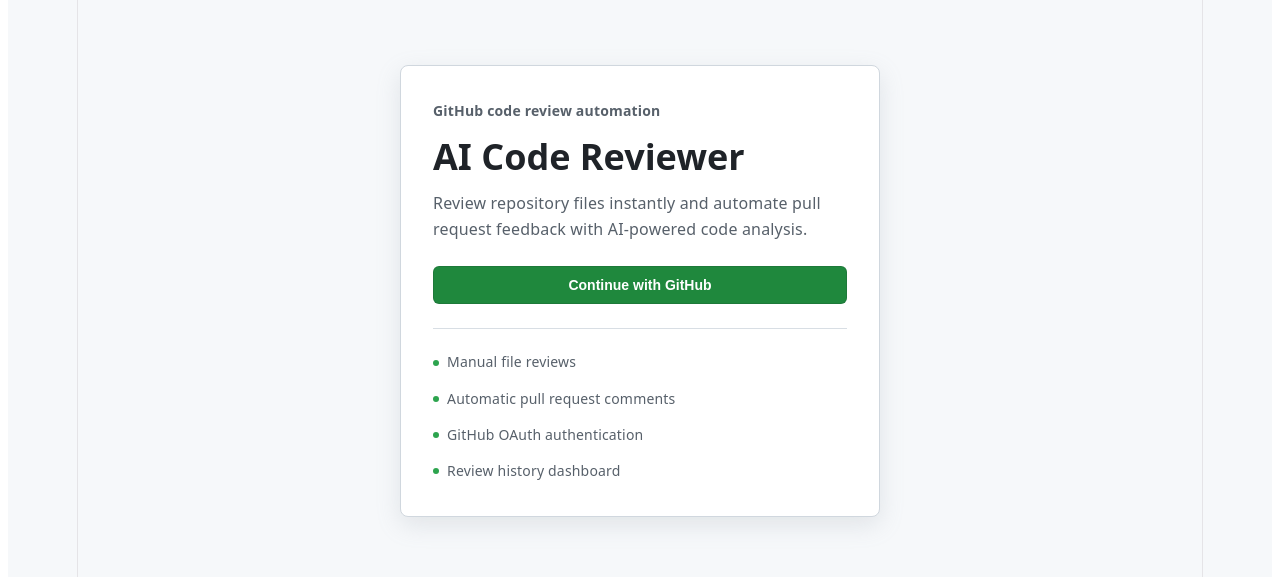
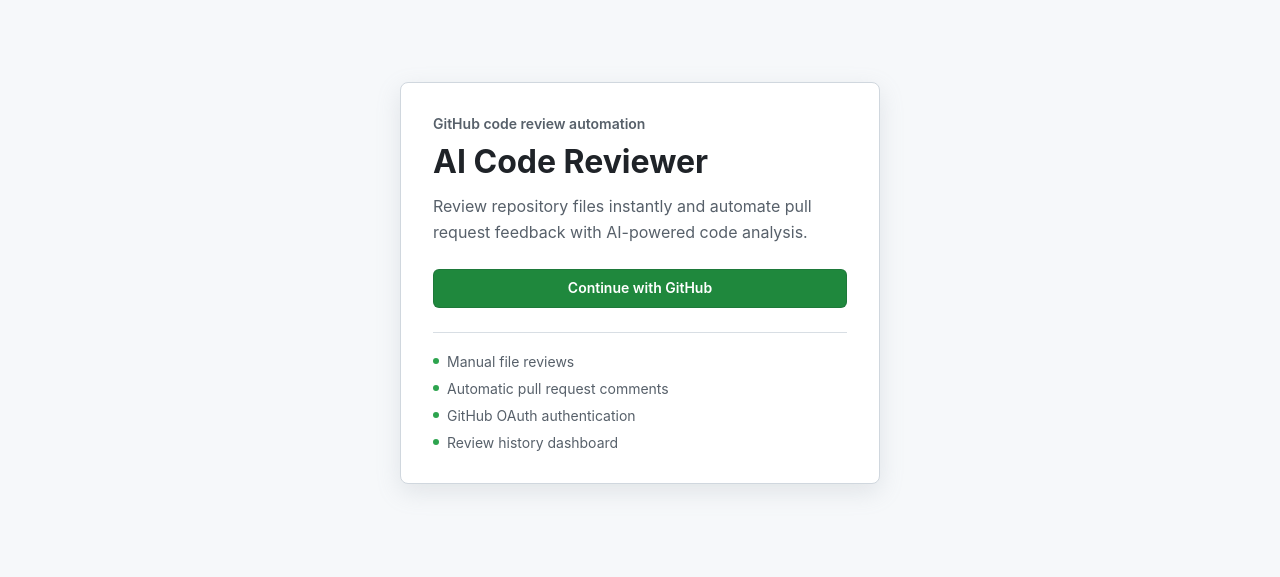
Before and after one commit to Shweta6734pal/ai-code-reviewer, a React app in the folder frontend/: page / in a window 1280 px wide. Shown: the part 117-694 px from the top of the page. Built offline with nearby package versions, Linux system fonts and the light colour scheme; no server answers; the HTML template or start-up script is replaced by a standard one.

Commit message:
Improve GitHub-inspired frontend UI

```diff
--- a/frontend/src/App.css
+++ b/frontend/src/App.css
@@ -1,44 +1,30 @@
-.login-page{
-  min-height:100vh;
-  display:flex;
-  justify-content:center;
-  align-items:center;
+* {
+  box-sizing: border-box;
 }
 
-.login-card{
-  background:white;
-  padding:50px;
-  width:500px;
-  max-width:90%;
-  border-radius:24px;
-  box-shadow:0 10px 30px rgba(0,0,0,.1);
+html {
+  background: #0d1117;
 }
 
-.logo{
-  font-size:3rem;
-  font-weight:700;
-  background:linear-gradient(90deg,#7c3aed,#2563eb);
-  -webkit-background-clip:text;
-  color:transparent;
+body {
+  margin: 0;
+  min-width: 320px;
+  min-height: 100vh;
+  background: #0d1117;
+  color: #e6edf3;
+  font-family: -apple-system, BlinkMacSystemFont, "Segoe UI", Helvetica, Arial,
+    sans-serif;
 }
 
-.subtitle{
-  color:#666;
-  margin-bottom:35px;
+button,
+input {
+  font-family: inherit;
 }
 
-.github-btn{
-  background:#24292f;
-  color:white;
-  border:none;
-  padding:16px 28px;
-  border-radius:14px;
-  cursor:pointer;
-  font-size:16px;
-  font-weight:600;
-  transition:.3s;
+button {
+  line-height: 1.2;
 }
 
-.github-btn:hover{
-  transform:translateY(-2px);
+#root {
+  min-height: 100vh;
 }
--- a/frontend/src/index.css
+++ b/frontend/src/index.css
@@ -1,118 +1,77 @@
 :root {
-  --text: #6b6375;
-  --text-h: #08060d;
-  --bg: #fff;
-  --border: #e5e4e7;
-  --code-bg: #f4f3ec;
-  --accent: #aa3bff;
-  --accent-bg: rgba(170, 59, 255, 0.1);
-  --accent-border: rgba(170, 59, 255, 0.5);
-  --social-bg: rgba(244, 243, 236, 0.5);
-  --shadow:
-    rgba(0, 0, 0, 0.1) 0 10px 15px -3px, rgba(0, 0, 0, 0.05) 0 4px 6px -2px;
+  --github-dark: #0d1117;
+  --github-header: #24292f;
+  --github-canvas: #f6f8fa;
+  --github-card: #ffffff;
+  --github-border: #d0d7de;
+  --github-border-muted: #d8dee4;
+  --github-text: #1f2328;
+  --github-muted: #57606a;
+  --github-blue: #0969da;
+  --github-green: #1f883d;
+  --github-green-hover: #1a7f37;
+  --github-danger: #cf222e;
 
-  --sans: system-ui, 'Segoe UI', Roboto, sans-serif;
-  --heading: system-ui, 'Segoe UI', Roboto, sans-serif;
-  --mono: ui-monospace, Consolas, monospace;
-
-  font: 18px/145% var(--sans);
-  letter-spacing: 0.18px;
-  color-scheme: light dark;
-  color: var(--text);
-  background: var(--bg);
+  font-family: -apple-system, BlinkMacSystemFont, "Segoe UI", Helvetica, Arial,
+    sans-serif;
+  color: var(--github-text);
+  background: var(--github-canvas);
   font-synthesis: none;
   text-rendering: optimizeLegibility;
   -webkit-font-smoothing: antialiased;
   -moz-osx-font-smoothing: grayscale;
-
-  @media (max-width: 1024px) {
-    font-size: 16px;
-  }
 }
 
-@media (prefers-color-scheme: dark) {
-  :root {
-    --text: #9ca3af;
-    --text-h: #f3f4f6;
-    --bg: #16171d;
-    --border: #2e303a;
-    --code-bg: #1f2028;
-    --accent: #c084fc;
-    --accent-bg: rgba(192, 132, 252, 0.15);
-    --accent-border: rgba(192, 132, 252, 0.5);
-    --social-bg: rgba(47, 48, 58, 0.5);
-    --shadow:
-      rgba(0, 0, 0, 0.4) 0 10px 15px -3px, rgba(0, 0, 0, 0.25) 0 4px 6px -2px;
-  }
-
-  #social .button-icon {
-    filter: invert(1) brightness(2);
-  }
+* {
+  box-sizing: border-box;
 }
 
-/* body {
-  margin: 0;
-} */
-body{
-  background:#f5f7fb;
+html {
+  min-width: 320px;
+  min-height: 100%;
+  background: var(--github-canvas);
 }
 
-*{
-  box-sizing:border-box;
+body {
+  margin: 0;
+  min-width: 320px;
+  min-height: 100vh;
+  background: var(--github-canvas);
+  color: var(--github-text);
 }
 
 #root {
-  width: 1126px;
-  max-width: 100%;
-  margin: 0 auto;
-  text-align: center;
-  border-inline: 1px solid var(--border);
-  min-height: 100svh;
-  display: flex;
-  flex-direction: column;
-  box-sizing: border-box;
+  min-height: 100vh;
+}
+
+button,
+input,
+textarea,
+select {
+  font: inherit;
+}
+
+button {
+  line-height: 1.2;
+}
+
+a {
+  color: var(--github-blue);
+  text-decoration: none;
+}
+
+a:hover {
+  text-decoration: underline;
 }
 
 h1,
-h2 {
-  font-family: var(--heading);
-  font-weight: 500;
-  color: var(--text-h);
-}
-
-h1 {
-  font-size: 56px;
-  letter-spacing: -1.68px;
-  margin: 32px 0;
-  @media (max-width: 1024px) {
-    font-size: 36px;
-    margin: 20px 0;
-  }
-}
-h2 {
-  font-size: 24px;
-  line-height: 118%;
-  letter-spacing: -0.24px;
-  margin: 0 0 8px;
-  @media (max-width: 1024px) {
-    font-size: 20px;
-  }
-}
+h2,
+h3,
 p {
-  margin: 0;
-}
-
-code,
-.counter {
-  font-family: var(--mono);
-  display: inline-flex;
-  border-radius: 4px;
-  color: var(--text-h);
+  margin-top: 0;
 }
 
 code {
-  font-size: 15px;
-  line-height: 135%;
-  padding: 4px 8px;
-  background: var(--code-bg);
+  font-family: ui-monospace, SFMono-Regular, SFMono-Regular, Consolas,
+    "Liberation Mono", Menlo, monospace;
 }
```
